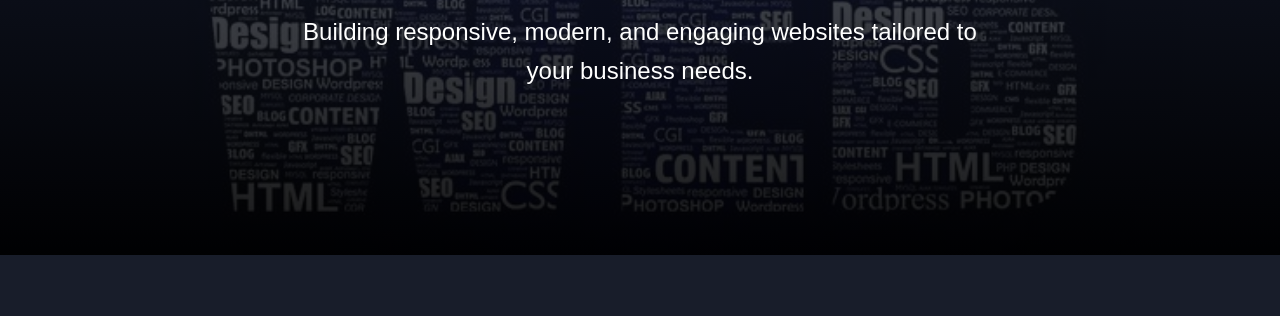
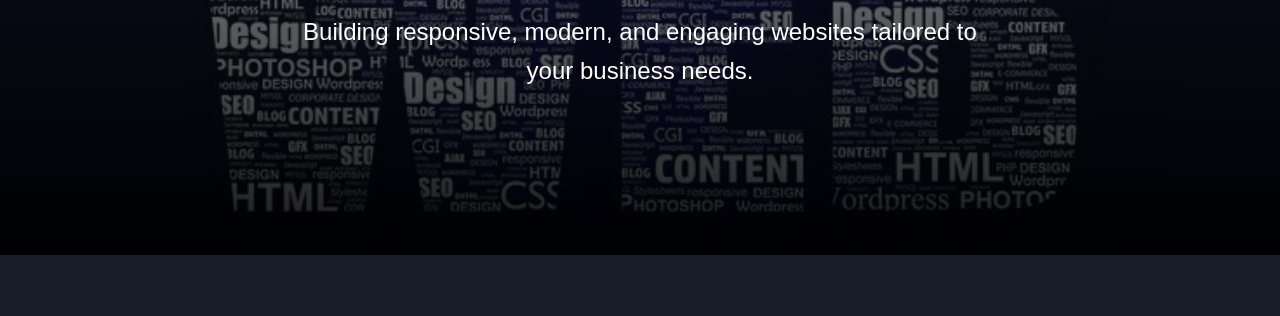
Before and after one commit to muwomotapiwa/KypexTechSolutions, a plain HTML site: page website-development.html in a window 1280 px wide. Shown: the part 225-541 px from the top of the page. Drawn offline with Linux system fonts and the light colour scheme.

Commit message:
hero change wd

```diff
--- a/website-development.html
+++ b/website-development.html
@@ -8,7 +8,7 @@
     <style>
         /* Page-specific Hero Section */
         .hero {
-            background: linear-gradient(rgba(26, 33, 50, 0.7), rgba(0, 0, 0, 0.9)), url('../assets/Website_Development.jpeg');
+            background: linear-gradient(rgba(26, 33, 50, 0.4), rgba(0, 0, 0, 0.9)), url('../assets/Website_Development.jpeg');
             background-size: cover;
             background-position: center;
             height: 60vh;
```
